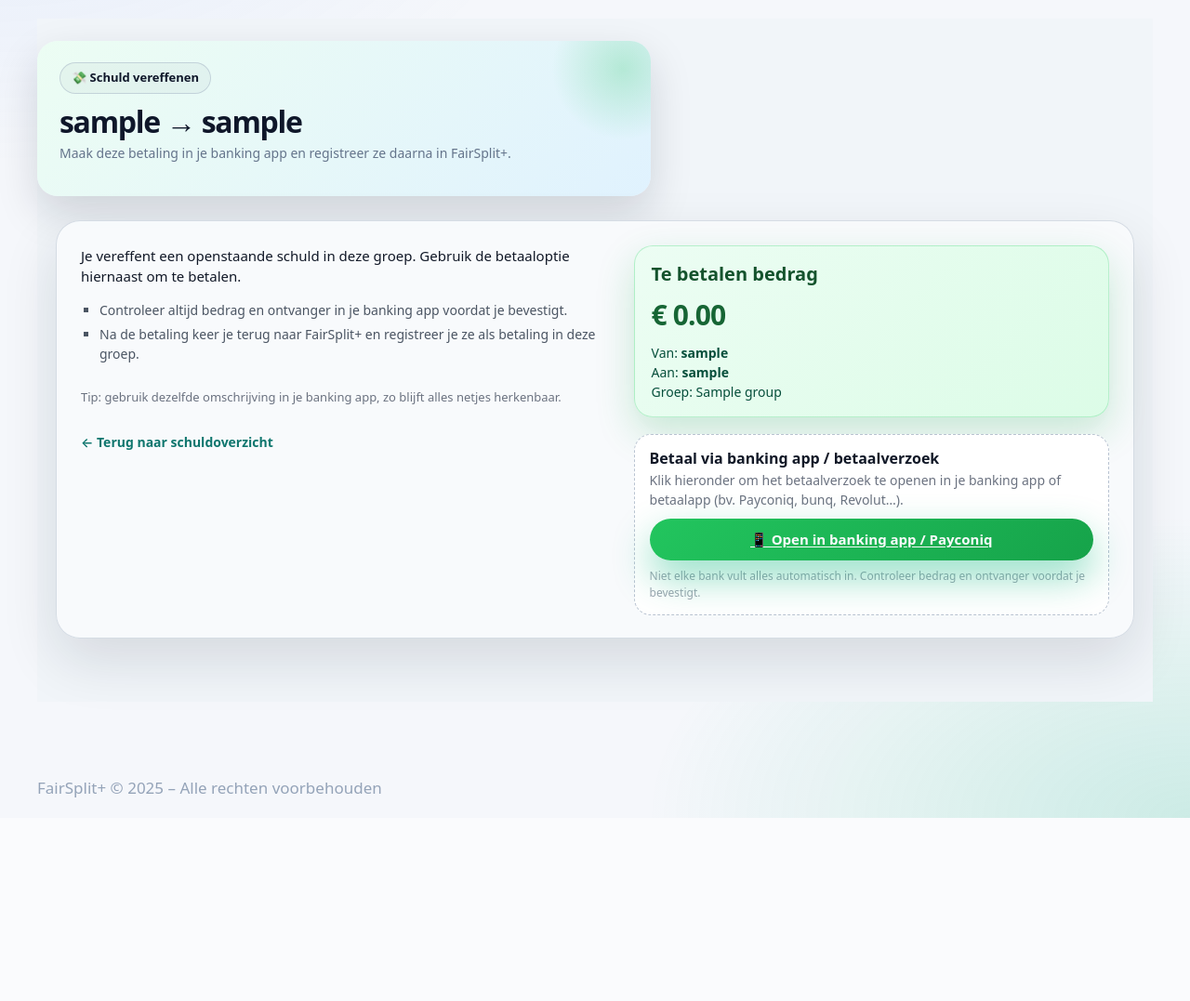
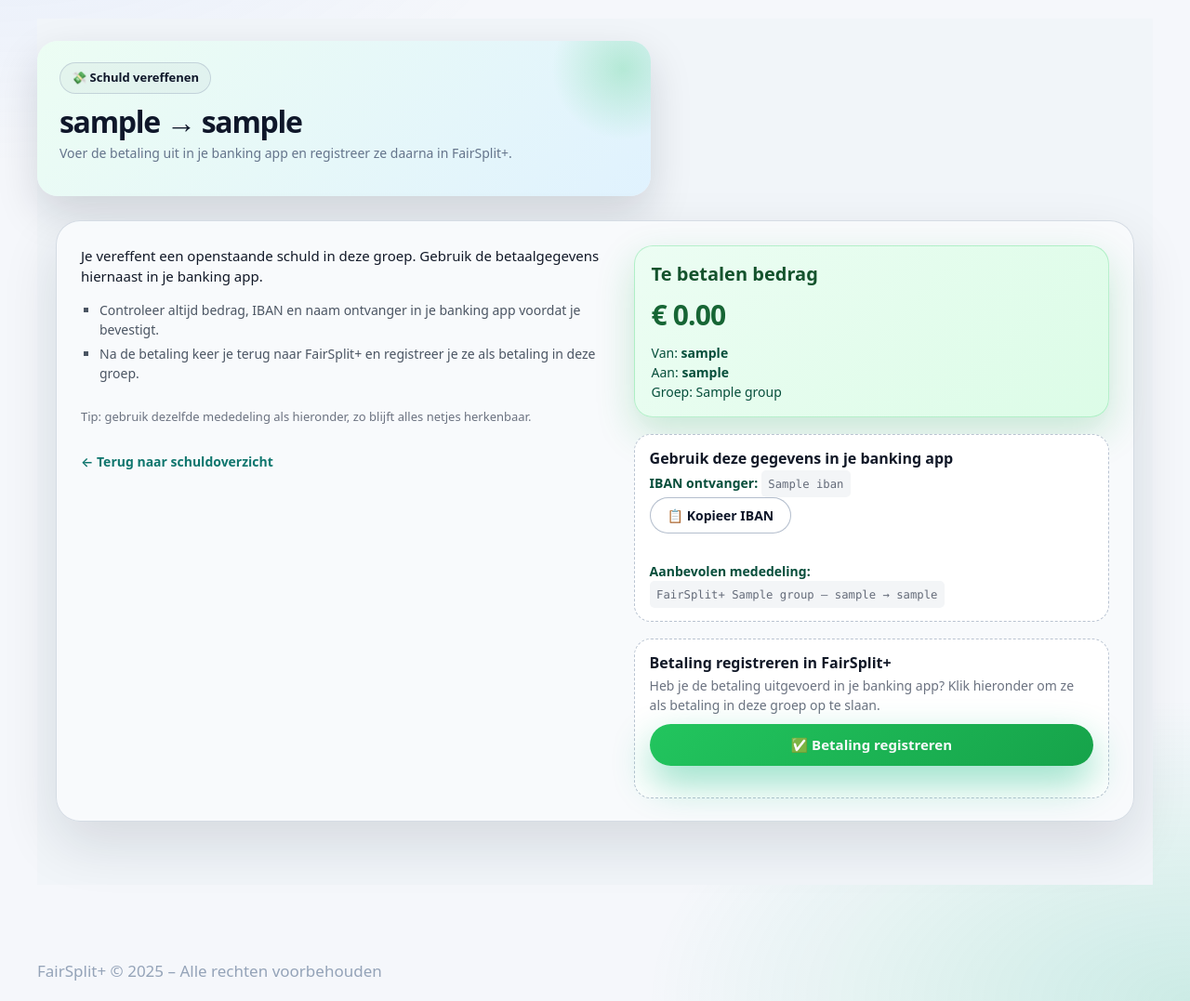
Before and after one commit to A-D-DBS-application/web-application-2025-group-4, a Flask app: template app/templates/settlement_pay.html in a window 1280 px wide. Shown: the part 147-1224 px from the top of the page at 93% size. Before the commit the page ends 1027 px from the top, so only its background shows below. Run offline with Flask 3, Linux system fonts and the light colour scheme; the template is opened without the code that fills it: most values are stand-ins (such as "Sample title", 1, 10 or a date in 2020); parts of the project's set-up code (start-up, migrations or seed data) failed here and were passed over; some libraries are stand-ins or nearby versions.

Commit message:
betalingen

```diff
--- a/app/routes.py
+++ b/app/routes.py
@@ -27,6 +27,7 @@ from reportlab.lib.pagesizes import A4
 from reportlab.lib import colors
 from reportlab.platypus import SimpleDocTemplate, Paragraph, Spacer, Table, TableStyle
 from reportlab.lib.styles import getSampleStyleSheet
+from urllib.parse import quote
 
 from .model import Group, Expense
 from flask import Blueprint, request, redirect, url_for, flash
@@ -101,6 +102,34 @@ def is_group_closed(group_row: dict) -> bool:
     except Exception:
         return False
 
+def build_sepa_paylink(receiver_user: dict, amount: float, group: dict | None = None) -> str | None:
+    """
+    Maakt een 'deep link'-achtige URL voor een SEPA-overschrijving.
+    Niet elke bank zal het schema herkennen, maar je hebt dan 1 plek
+    om het gedrag aan te passen.
+
+    Als er geen IBAN is → return None.
+    """
+    iban = (receiver_user.get("iban") or "").replace(" ", "")
+    if not iban:
+        return None
+
+    # Beschrijving: FairSplit+ + groepsnaam
+    if group and group.get("name"):
+        desc_raw = f"FairSplit+ {group['name']}"
+    else:
+        desc_raw = "FairSplit+ betaling"
+
+    desc = quote(desc_raw)
+
+    # Bedrag altijd met 2 decimalen
+    amt_str = f"{amount:.2f}"
+
+    # Hier kies je zelf het schema. Je kan later experimenteren:
+    # - "bank://payment?..."
+    # - "sepa://payment?..."
+    # - of een eigen HTTPS-pagina van FairSplit+
+    return f"bank://payment?iban={iban}&amount={amt_str}&message={desc}"
 
 
 
@@ -667,14 +696,19 @@ def create_group():
     return render_template("group_new.html")
 
 
+from decimal import Decimal
+from datetime import datetime, date
+
 def compute_group_balances(group_id: int):
     """
-    Bereken saldo per persoon voor een groep.
+    Bereken saldo per persoon voor een groep op basis van:
+    - alle actieve uitgaven (incl. app-fee)
+    - alle actieve betalingen
     Positief = krijgt geld, negatief = moet nog betalen.
     Geeft een lijst terug met dicts: { user_id, username, balance }.
     """
 
-    # Leden ophalen
+    # 1) Leden ophalen
     gm_rows = (
         supabase.table("group_members")
         .select("*")
@@ -683,7 +717,6 @@ def compute_group_balances(group_id: int):
         .data
         or []
     )
-
     if not gm_rows:
         return []
 
@@ -697,14 +730,13 @@ def compute_group_balances(group_id: int):
         .data
         or []
     )
-
     users_by_id = {u["users_id"]: u for u in users_rows}
 
-    # Start alle saldi op 0
-    balances = {uid: 0.0 for uid in user_ids}
+    # Start alle saldi op 0 (Decimal)
+    balances = {uid: Decimal("0.00") for uid in user_ids}
 
     # -------------------------
-    # 1) Uitgaven + shares
+    # 2) Uitgaven + shares
     # -------------------------
     expenses_rows = (
         supabase.table("expenses")
@@ -728,46 +760,72 @@ def compute_group_balances(group_id: int):
     shares_by_expense = {}
     for s in shares_rows:
         eid = s["expense_id"]
-        shares_by_expense.setdefault(eid, []).append(s)
+        shares_by_expense.setdefault(eid, []).append(
+            {
+                "user_id": s["user_id"],
+                "amount": Decimal(str(s.get("amount") or 0)),
+            }
+        )
 
     for exp in expenses_rows:
         eid = exp["expense_id"]
-        total = float(exp.get("total_amount") or 0.0)
+        total = Decimal(str(exp.get("total_amount") or 0))
         payer_id = exp["created_by_user_id"]
 
-        # Payer heeft het volledige bedrag voorgeschoten
+        # App-fee: altijd equal split over alle leden
+        if exp.get("is_app_fee"):
+            count = max(1, len(user_ids))
+            equal_share = total / count
+            for uid in user_ids:
+                balances[uid] -= equal_share
+            if payer_id in balances:
+                balances[payer_id] += total
+            continue
+
+        # Gewone expense
         if payer_id in balances:
             balances[payer_id] += total
 
-        # Iedereen met een share moet zijn deel betalen
-        for s in shares_by_expense.get(eid, []):
-            uid = s["user_id"]
-            if uid in balances:
-                balances[uid] -= float(s.get("amount") or 0.0)
+        exp_shares = shares_by_expense.get(eid, [])
+        if exp_shares:
+            for s in exp_shares:
+                uid = s["user_id"]
+                if uid in balances:
+                    balances[uid] -= s["amount"]
+        else:
+            # fallback: gelijk verdelen als er geen expliciete shares zijn
+            count = max(1, len(user_ids))
+            equal_share = total / count
+            for uid in user_ids:
+                balances[uid] -= equal_share
 
     # -------------------------
-    # 2) Reeds geregistreerde betalingen
+    # 3) Reeds geregistreerde betalingen
     # -------------------------
     payments_rows = (
         supabase.table("payments")
         .select("*")
         .eq("group_id", group_id)
+        .eq("is_active", True)
         .execute()
         .data
         or []
     )
 
     for p in payments_rows:
-        amt = float(p.get("amount") or 0.0)
-        sender = p["sender_user_id"]
-        receiver = p["receiver_user_id"]
-
-        if sender in balances:
-            balances[sender] -= amt
-        if receiver in balances:
-            balances[receiver] += amt
-
-    # Resultaat naar lijst (met username)
+        amt = Decimal(str(p.get("amount") or 0))
+        sender_id = p.get("sender_id")
+        receiver_id = p.get("receiver_id")
+
+        # 🔄 Betaling verlaagt de schuld van sender en verlaagt de vordering van receiver
+        if sender_id in balances:
+            balances[sender_id] += amt
+        if receiver_id in balances:
+            balances[receiver_id] -= amt
+
+    # -------------------------
+    # 4) Resultaat naar lijst (met username)
+    # -------------------------
     result = []
     for uid in user_ids:
         u = users_by_id.get(uid)
@@ -777,10 +835,13 @@ def compute_group_balances(group_id: int):
             {
                 "user_id": uid,
                 "username": u["username"],
-                "balance": round(balances.get(uid, 0.0), 2),
+                "balance": float(balances.get(uid, Decimal("0.00"))),
             }
         )
+
     return result
+
+
 
 
 # -----------------------------
@@ -971,20 +1032,15 @@ def group_detail(group_id):
     group["is_closed"] = is_closed
 
     # --- WhatsApp invite link bouwen ---
-    # Absolute join-URL voor deze groep
     join_url = url_for("main.join_group", join_code=group["join_code"], _external=True)
 
-    # Tekst die in WhatsApp vooraf ingevuld wordt
     invite_message = _(
         "Join our FairSplit+ group '%(name)s' 💸: %(link)s",
         name=group["name"],
         link=join_url,
     )
 
-    # URL-encode zodat het in een querystring past
     encoded_message = urllib.parse.quote(invite_message)
-
-    # Definitieve WhatsApp-link
     whatsapp_link = f"https://wa.me/?text={encoded_message}"
 
     # 2) Leden ophalen
@@ -1057,7 +1113,7 @@ def group_detail(group_id):
             }
         )
 
-    # 5) Saldi berekenen  (incl. app fee)
+    # 5) Saldi berekenen op basis van expenses (incl. app fee)
     balances = {m["users_id"]: Decimal("0.00") for m in members}
 
     for exp in expenses_rows:
@@ -1071,7 +1127,8 @@ def group_detail(group_id):
             equal_share = total / count
             for m in members:
                 balances[m["users_id"]] -= equal_share
-            balances[creator_id] += total
+            if creator_id in balances:
+                balances[creator_id] += total
             continue
 
         # 5b) Gewone expenses
@@ -1081,14 +1138,39 @@ def group_detail(group_id):
             for sh in exp_shares:
                 uid = sh["user_id"]
                 val = Decimal(str(sh["amount"]))
-                balances[uid] -= val
-            balances[creator_id] += total
+                if uid in balances:
+                    balances[uid] -= val
+            if creator_id in balances:
+                balances[creator_id] += total
         else:  # equal split fallback
             count = max(1, len(members))
             equal_share = total / count
             for m in members:
                 balances[m["users_id"]] -= equal_share
-            balances[creator_id] += total
+            if creator_id in balances:
+                balances[creator_id] += total
+
+    # 6) Betalingen ophalen en toepassen op saldi
+    payments_rows = (
+        supabase.table("payments")
+        .select("*")
+        .eq("group_id", group_id)
+        .eq("is_active", True)
+        .execute()
+        .data
+        or []
+    )
+
+    for p in payments_rows:
+        amt = Decimal(str(p.get("amount") or 0))
+        sender_id = p.get("sender_id")
+        receiver_id = p.get("receiver_id")
+
+        # 🔄 Betaling verlaagt de schuld van sender en verlaagt de vordering van receiver
+        if sender_id in balances:
+            balances[sender_id] += amt
+        if receiver_id in balances:
+            balances[receiver_id] -= amt
 
     balance_rows = []
     for uid, amount in balances.items():
@@ -1100,12 +1182,11 @@ def group_detail(group_id):
             }
         )
 
-    # 6) Uitgavenlijst voor de hero/laatste uitgaven (zonder app fee)
+    # 7) Uitgavenlijst voor de hero/laatste uitgaven (zonder app fee)
     expense_list = []
     for exp in normal_expenses:
         eid = exp["expense_id"]
 
-        # categorie uit DB (voor oude records kan dit None of 'other' zijn)
         stored_cat = (exp.get("category") or "").lower()
         if stored_cat not in CATEGORY_IDS:
             stored_cat = "activities"
@@ -1126,30 +1207,20 @@ def group_detail(group_id):
             }
         )
 
-    # sorteer op datum (nieuwste eerst) zodat template gewoon expenses[:3] kan nemen
     expense_list.sort(key=lambda e: e["created_at"], reverse=True)
 
-    # 7) Betalingen ophalen
-    payments_rows = (
-        supabase.table("payments")
-        .select("*")
-        .eq("group_id", group_id)
-        .execute()
-        .data
-        or []
-    )
-
+    # 8) Betalingen voor weergave in de rechterkaart
     payments = []
     for p in payments_rows:
         payments.append(
             {
-                "created_at": p["created_at"],
-                "amount": p["amount"],
+                "created_at": p.get("created_at"),
+                "amount": p.get("amount"),
                 "sender_username": username_map.get(
-                    p["sender_user_id"], _("Onbekend")
+                    p.get("sender_id"), _("Onbekend")
                 ),
                 "receiver_username": username_map.get(
-                    p["receiver_user_id"], _("Onbekend")
+                    p.get("receiver_id"), _("Onbekend")
                 ),
             }
         )
@@ -2202,12 +2273,12 @@ def settlements(group_id):
     )
 
 
-
 @main.route("/groups/<int:group_id>/settlements/<int:settlement_id>/mark_paid", methods=["POST"])
 @login_required
 def settlement_mark_paid(group_id, settlement_id):
     user = current_user()
 
+    # Settlement ophalen
     s = (
         supabase.table("settlements")
         .select("*")
@@ -2217,16 +2288,40 @@ def settlement_mark_paid(group_id, settlement_id):
         .data
     )
 
-    if not s or s["from_user_id"] != user["users_id"]:
+    if not s:
+        abort(404)
+
+    # Alleen de persoon die moet betalen mag registreren
+    if s["from_user_id"] != user["users_id"]:
         abort(403)
 
+    now_iso = datetime.utcnow().isoformat()
+
+    # 1) Betaling maken in de payments tabel (jouw kolomnamen!)
+    try:
+        supabase.table("payments").insert({
+            "group_id": group_id,
+            "sender_id": s["from_user_id"],
+            "receiver_id": s["to_user_id"],
+            "amount": s["amount"],
+            "created_at": now_iso,
+            "is_active": True,
+            "currency": "EUR"
+        }).execute()
+    except Exception as e:
+        print(">>> ERROR inserting payment:", e)
+        flash("Kon betaling niet registreren. Probeer later opnieuw.", "danger")
+        return redirect(url_for("main.settlement_pay", group_id=group_id, settlement_id=settlement_id))
+
+    # 2) Settlement status op 'paid' zetten
     supabase.table("settlements").update({
         "status": "paid",
-        "paid_at": datetime.utcnow().isoformat()
+        "paid_at": now_iso
     }).eq("settlement_id", settlement_id).execute()
 
-    flash("Schuld vereffend! 🎉", "success")
+    flash("Betaling geregistreerd! 🎉", "success")
     return redirect(url_for("main.settlements", group_id=group_id))
+
 
 # ---------------------------------------------
 # HELPER: EPC SEPA QR-code genereren (stap 4)
@@ -2291,33 +2386,33 @@ def generate_payment_qr(iban: str, amount: float, receiver_name: str, reference:
 
 
 # -----------------------------
-# SCHULD VEREFFENEN – PAY VIEW
-# -----------------------------
-@main.route("/groups/<int:group_id>/settlements/<int:settlement_id>/pay")
+# SCHULD VEREFFENEN – DETAIL
+# -----------------------------
+@main.route("/groups/<int:group_id>/settlements/<int:settlement_id>/pay", methods=["GET"])
 @login_required
 def settlement_pay(group_id, settlement_id):
     user = current_user()
     if not user:
         abort(403)
 
-    # 1) Groep ophalen
-    g_rows = (
+    # Groep ophalen
+    g = (
         supabase.table("groups")
         .select("*")
         .eq("group_id", group_id)
         .execute()
         .data
     )
-    if not g_rows:
+    if not g:
         abort(404)
-    group = g_rows[0]
-
-    # 2) Settlement ophalen
+    group = g[0]
+
+    # Settlement ophalen
     s_rows = (
         supabase.table("settlements")
         .select("*")
-        .eq("group_id", group_id)
         .eq("settlement_id", settlement_id)
+        .eq("group_id", group_id)
         .execute()
         .data
         or []
@@ -2326,49 +2421,41 @@ def settlement_pay(group_id, settlement_id):
         abort(404)
     settlement = s_rows[0]
 
-    # Alleen de schuldenaar (from_user) mag deze pay-view zien
-    current_id = user["users_id"]
-    if settlement["from_user_id"] != current_id:
-        abort(403)
-
-    amount = float(settlement.get("amount") or 0.0)
-
-    # 3) Beide users ophalen (van → naar)
-    user_ids = [settlement["from_user_id"], settlement["to_user_id"]]
-    u_rows = (
+    amount = float(settlement["amount"])
+
+    # Sender / receiver ophalen uit users-table
+    sender_id = settlement["from_user_id"]
+    receiver_id = settlement["to_user_id"]
+
+    sender_rows = (
         supabase.table("users")
-        .select("users_id, username, email, iban, paylink")
-        .in_("users_id", user_ids)
+        .select("*")
+        .eq("users_id", sender_id)
         .execute()
         .data
         or []
     )
-    by_id = {u["users_id"]: u for u in u_rows}
-
-    sender = by_id.get(settlement["from_user_id"])
-    receiver = by_id.get(settlement["to_user_id"])
-    if not sender or not receiver:
+    receiver_rows = (
+        supabase.table("users")
+        .select("*")
+        .eq("users_id", receiver_id)
+        .execute()
+        .data
+        or []
+    )
+    if not sender_rows or not receiver_rows:
         abort(404)
 
-    # 4) Paylink van ontvanger (optioneel)
-    raw_paylink = (receiver.get("paylink") or "").strip()
-    if raw_paylink and not raw_paylink.startswith(("http://", "https://")):
-        paylink = "https://" + raw_paylink
-    else:
-        paylink = raw_paylink or None
-
-
+    sender = sender_rows[0]
+    receiver = receiver_rows[0]
 
     return render_template(
         "settlement_pay.html",
-        user=user,
         group=group,
-        settlement=settlement,
-        amount=amount,
         sender=sender,
         receiver=receiver,
-        paylink=paylink,
-
+        amount=amount,
+        settlement_id=settlement_id,
     )
 
 
--- a/app/templates/settlement_pay.html
+++ b/app/templates/settlement_pay.html
@@ -15,7 +15,7 @@
         {{ sender.username }} → {{ receiver.username }}
       </h1>
       <p class="group-sub">
-        {{ _('Maak deze betaling in je banking app en registreer ze daarna in FairSplit+.') }}
+        {{ _('Voer de betaling uit in je banking app en registreer ze daarna in FairSplit+.') }}
       </p>
     </div>
   </section>
@@ -28,26 +28,28 @@
         <!-- LINKERKANT: uitleg -->
         <div class="settle-left">
           <p class="settle-text">
-            {{ _('Je vereffent een openstaande schuld in deze groep. Gebruik de betaaloptie hiernaast om te betalen.') }}
+            {{ _('Je vereffent een openstaande schuld in deze groep. Gebruik de betaalgegevens hiernaast in je banking app.') }}
           </p>
 
           <ul class="settle-list">
-            <li>{{ _('Controleer altijd bedrag en ontvanger in je banking app voordat je bevestigt.') }}</li>
+            <li>{{ _('Controleer altijd bedrag, IBAN en naam ontvanger in je banking app voordat je bevestigt.') }}</li>
             <li>{{ _('Na de betaling keer je terug naar FairSplit+ en registreer je ze als betaling in deze groep.') }}</li>
           </ul>
 
           <p class="settle-hint">
-            {{ _('Tip: gebruik dezelfde omschrijving in je banking app, zo blijft alles netjes herkenbaar.') }}
+            {{ _('Tip: gebruik dezelfde mededeling als hieronder, zo blijft alles netjes herkenbaar.') }}
           </p>
 
-          <a href="{{ url_for('main.settlements', group_id=group.group_id) }}"
+          <a href="{{ url_for('main.settlements_overview', group_id=group.group_id) }}"
              class="link-back">
             ← {{ _('Terug naar schuldoverzicht') }}
           </a>
         </div>
 
-        <!-- RECHTS: bedrag + betaaloptie -->
+        <!-- RECHTS: bedrag + betaalgegevens + registratieknop -->
         <aside class="settle-right">
+
+          <!-- Bedrag + basisinfo -->
           <div class="settle-card-amount">
             <h2>{{ _('Te betalen bedrag') }}</h2>
             <p class="settle-amount">€ {{ '%.2f'|format(amount) }}</p>
@@ -62,36 +64,71 @@
             {% endif %}
           </div>
 
-          {% if paylink %}
-            <!-- OPTIE: Paylink / banking app -->
-            <div class="settle-block">
-              <h3>{{ _('Betaal via banking app / betaalverzoek') }}</h3>
-              <p class="settle-help">
-                {{ _('Klik hieronder om het betaalverzoek te openen in je banking app of betaalapp (bv. Payconiq, bunq, Revolut…).') }}
+          <!-- Betaalgegevens (IBAN + mededeling) -->
+          <div class="settle-block">
+            <h3>{{ _('Gebruik deze gegevens in je banking app') }}</h3>
+
+            {% if receiver.iban %}
+              <p class="settle-line">
+                <strong>{{ _('IBAN ontvanger') }}:</strong>
+                <code id="iban-text">{{ receiver.iban }}</code>
               </p>
 
-              <a href="{{ paylink }}" target="_blank" rel="noopener"
-                 class="btn-primary btn-full">
-                📱 {{ _('Open in banking app / Payconiq') }}
-              </a>
+              <button type="button"
+                      class="btn-secondary"
+                      onclick="copyIban('{{ receiver.iban }}')">
+                📋 {{ _('Kopieer IBAN') }}
+              </button>
+            {% else %}
+              <p class="settle-line">
+                {{ _('Er is nog geen IBAN ingesteld voor deze gebruiker. Voer de betaling handmatig uit.') }}
+              </p>
+            {% endif %}
 
-              <p class="settle-note">
-                {{ _('Niet elke bank vult alles automatisch in. Controleer bedrag en ontvanger voordat je bevestigt.') }}
-              </p>
-            </div>
-          {% else %}
-            <!-- Geen paylink ingevuld -->
-            <div class="settle-block">
-              <h3>{{ _('Geen betaalverzoek beschikbaar') }}</h3>
-              <p class="settle-help">
-                {{ _('De ontvanger heeft nog geen betaallink ingesteld. Voer de betaling handmatig uit in je banking app met het bedrag hierboven.') }}
-              </p>
-            </div>
-          {% endif %}
+            <p class="settle-line" style="margin-top:10px;">
+              <strong>{{ _('Aanbevolen mededeling') }}:</strong><br>
+              <code>
+                FairSplit+ {{ group.name }} – {{ sender.username }} → {{ receiver.username }}
+              </code>
+            </p>
+          </div>
+
+          <!-- Betaling registreren in FairSplit+ -->
+          <form method="post"
+                action="{{ url_for('main.settlement_mark_paid',
+                                   group_id=group.group_id,
+                                   settlement_id=settlement_id) }}"
+                class="settle-block">
+            <h3>{{ _('Betaling registreren in FairSplit+') }}</h3>
+            <p class="settle-help">
+              {{ _('Heb je de betaling uitgevoerd in je banking app? Klik hieronder om ze als betaling in deze groep op te slaan.') }}
+            </p>
+
+            <button type="submit" class="btn-primary btn-full">
+              ✅ {{ _('Betaling registreren') }}
+            </button>
+          </form>
+
         </aside>
       </div>
 
     </article>
   </section>
 </main>
+
+<script>
+  function copyIban(iban) {
+    if (!navigator.clipboard) {
+      alert("{{ _('IBAN kan niet gekopieerd worden door deze browser.') }}");
+      return;
+    }
+    navigator.clipboard.writeText(iban)
+      .then(function () {
+        alert("{{ _('IBAN gekopieerd naar het klembord.') }}");
+      })
+      .catch(function () {
+        alert("{{ _('Kopiëren is mislukt, kopieer de IBAN manueel.') }}");
+      });
+  }
+</script>
 {% endblock %}
```
Also changed, not shown: app/templates/register.html (+8 -0 lines).
